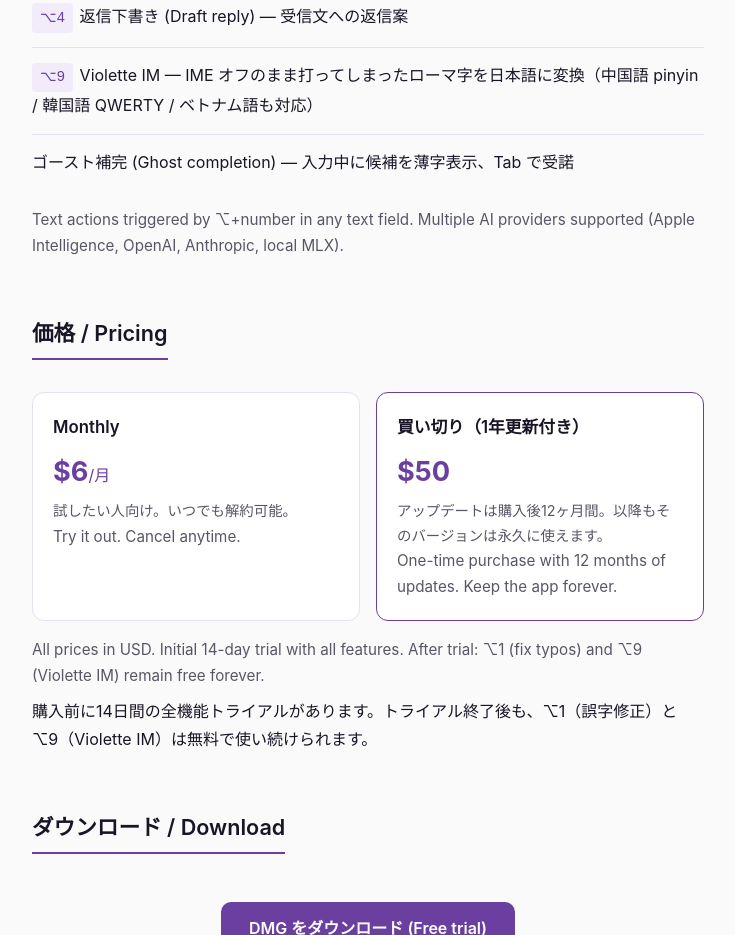
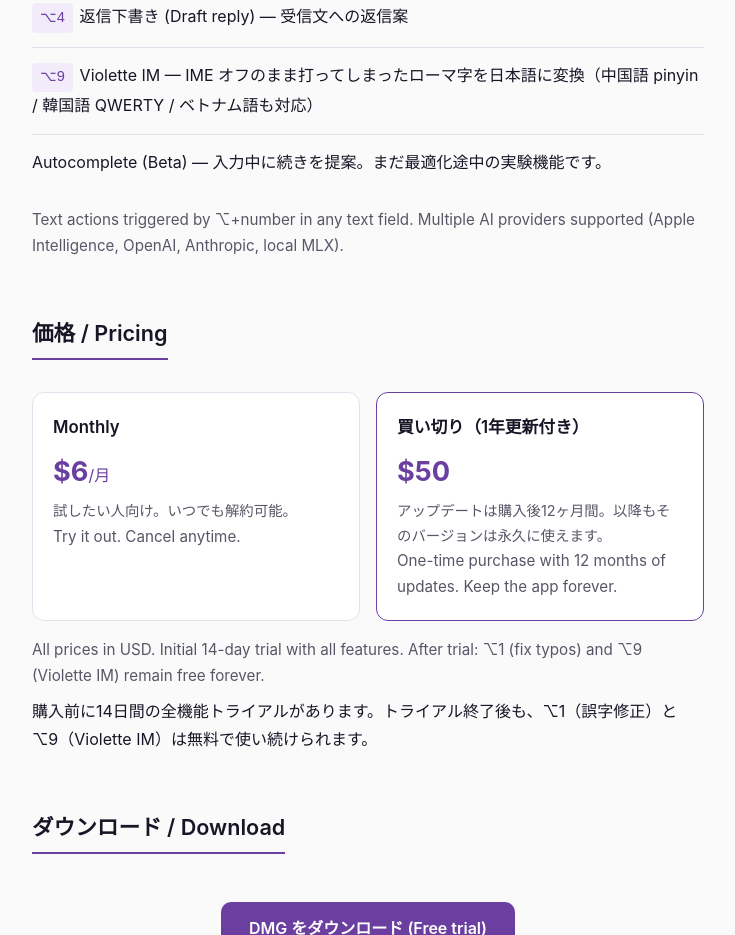
Before and after one commit to tmknzz/violette-web, a plain HTML site: page index.html in a window 1280 px wide. Shown: the part 972-1907 px from the top of the page, without its empty margins (272-1007 px from the left). Drawn offline with Linux system fonts and the light colour scheme.

Commit message:
fix: ゴースト補完 → Autocomplete (Beta) に改名し、実験段階である旨を明記
- 「ゴースト補完」は業界内 UX 語で一般ユーザーに通じない
- アプリ内 UI は「テキスト補完」pane、実態は prefix 500文字(local)/240文字(cloud) 渡し、
  cross-session 学習なし。ベスプラ未確立の Beta 段階なのでその旨を書き添え

```diff
--- a/index.html
+++ b/index.html
@@ -32,7 +32,7 @@
     <li><span class="kbd">⌥3</span>要約 (Summarize) — 長文を短く</li>
     <li><span class="kbd">⌥4</span>返信下書き (Draft reply) — 受信文への返信案</li>
     <li><span class="kbd">⌥9</span>Violette IM — IME オフのまま打ってしまったローマ字を日本語に変換（中国語 pinyin / 韓国語 QWERTY / ベトナム語も対応）</li>
-    <li>ゴースト補完 (Ghost completion) — 入力中に候補を薄字表示、Tab で受諾</li>
+    <li>Autocomplete (Beta) — 入力中に続きを提案。まだ最適化途中の実験機能です。</li>
   </ul>
   <p class="en">Text actions triggered by ⌥+number in any text field. Multiple AI providers supported (Apple Intelligence, OpenAI, Anthropic, local MLX).</p>
 </section>
```
